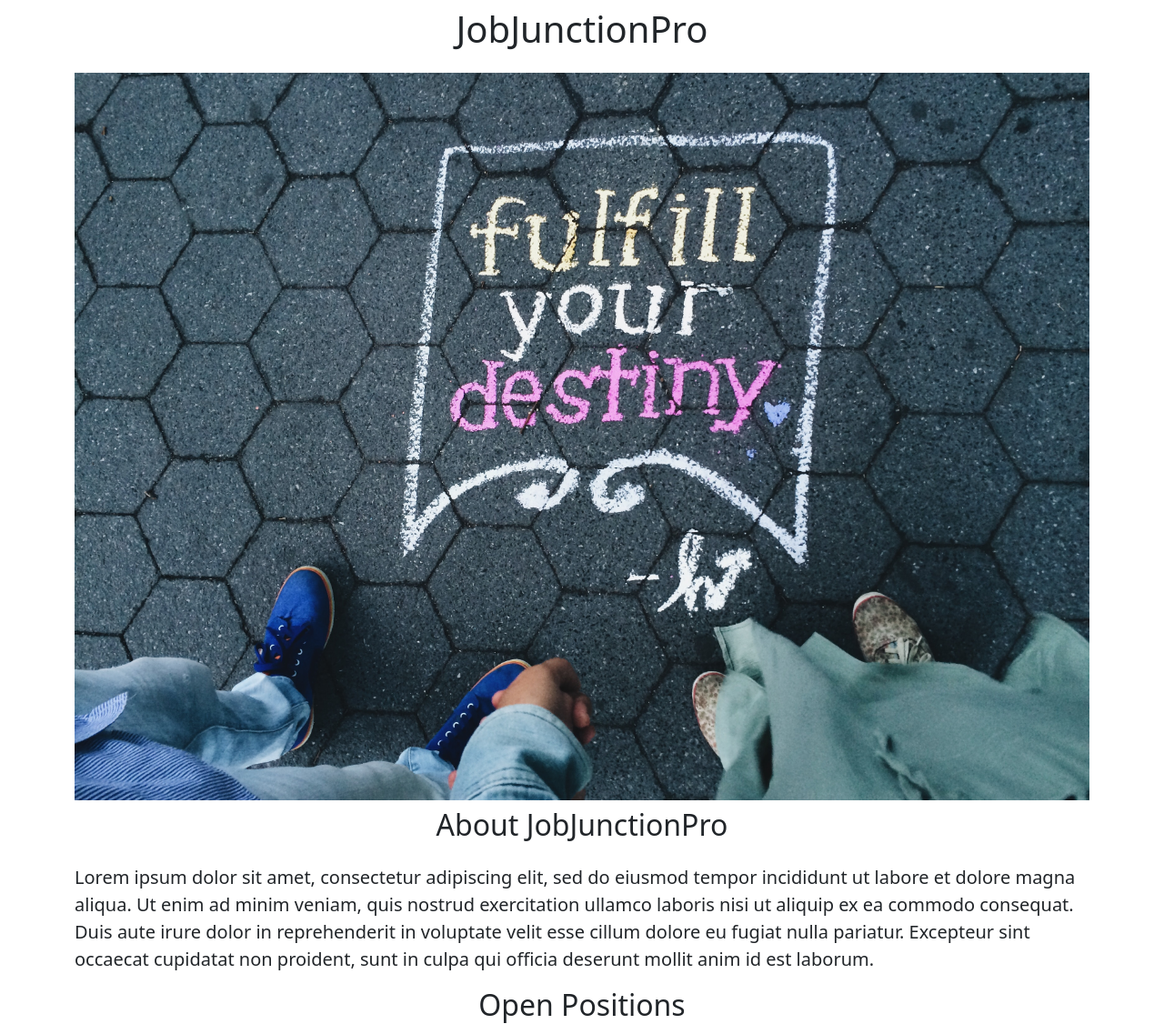
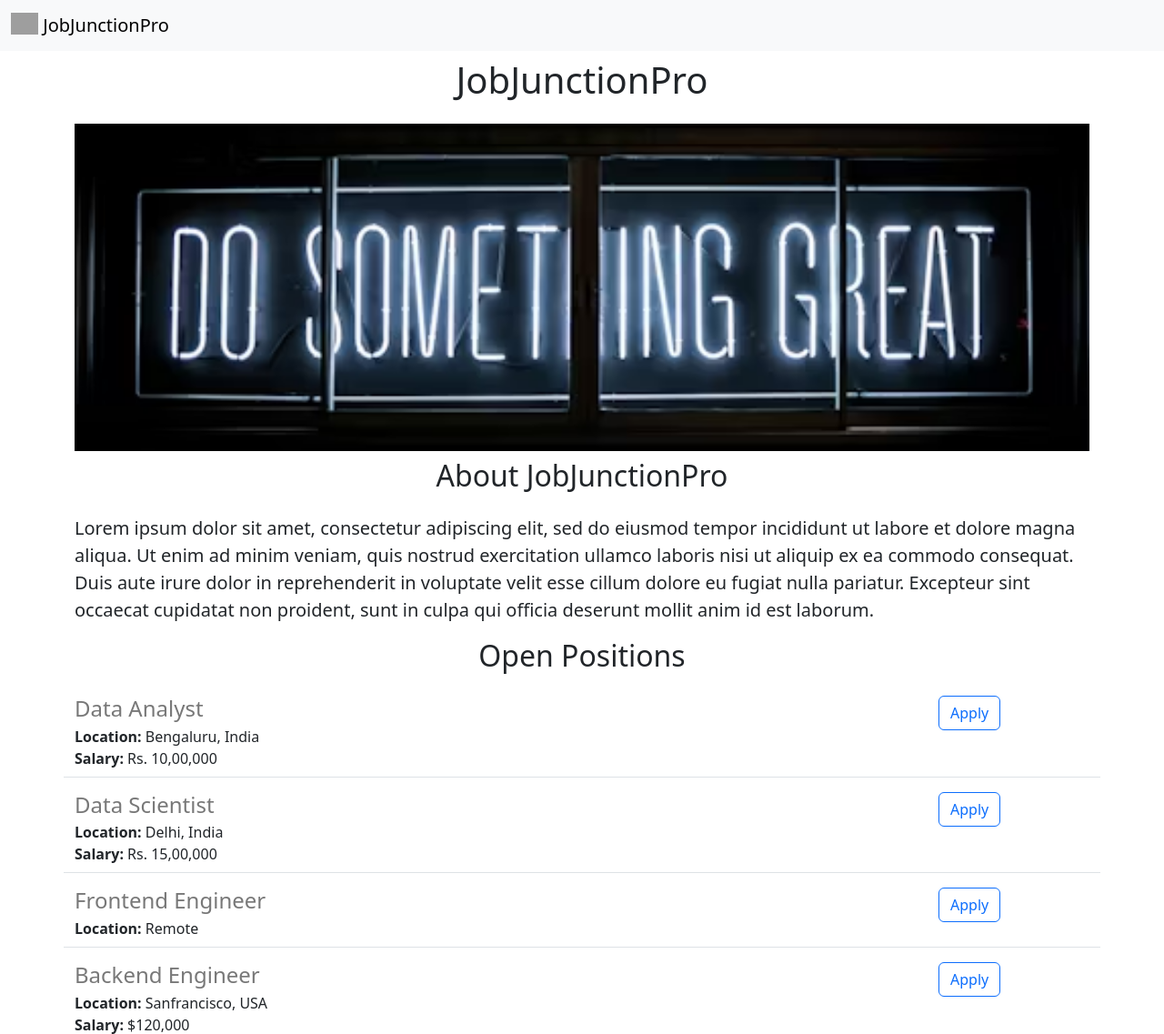
Before and after one commit to SREELAKSHMISNAIR/careers-website, a Flask app: page / in a window 1280 px wide. Shown: the top 1137 px of the page at 91% size. Run offline with Flask 3, Linux system fonts and the light colour scheme; grey boxes are pictures that could not be loaded.

Commit message:
image and nav bar added

```diff
--- a/templates/home.html
+++ b/templates/home.html
@@ -7,13 +7,14 @@
     <link href="https://cdn.jsdelivr.net/npm/bootstrap@5.3.2/dist/css/bootstrap.min.css" rel="stylesheet" integrity="sha384-T3c6CoIi6uLrA9TneNEoa7RxnatzjcDSCmG1MXxSR1GAsXEV/Dwwykc2MPK8M2HN" crossorigin="anonymous">
     <style>
       #banner {
-        height: 800px;
+        height: 360px;
         width: 100%;
         object-fit: cover;
       }
     </style>
   </head>
   <body>
+    {% include 'nav.html' %}
     <div class="container">
       <h1 class="text-center mt-2 mb-4">JobJunctionPro</h1>
       <img class="img-fluid" id = "banner" src="https://careers-website.sreelakshmisnai.repl.co/static/banner.jpeg">
--- /dev/null
+++ b/templates/nav.html
@@ -0,0 +1,8 @@
+<nav class="navbar bg-light">
+  <div class="container-fluid">
+    <a class="navbar-brand" href="#">
+      <img src="/docs/5.2/assets/brand/bootstrap-logo.svg" alt="Logo" width="30" height="24" class="d-inline-block align-text-top">
+      JobJunctionPro
+    </a>
+  </div>
+</nav>
```
Also changed, not shown: static/banner.jpeg.
